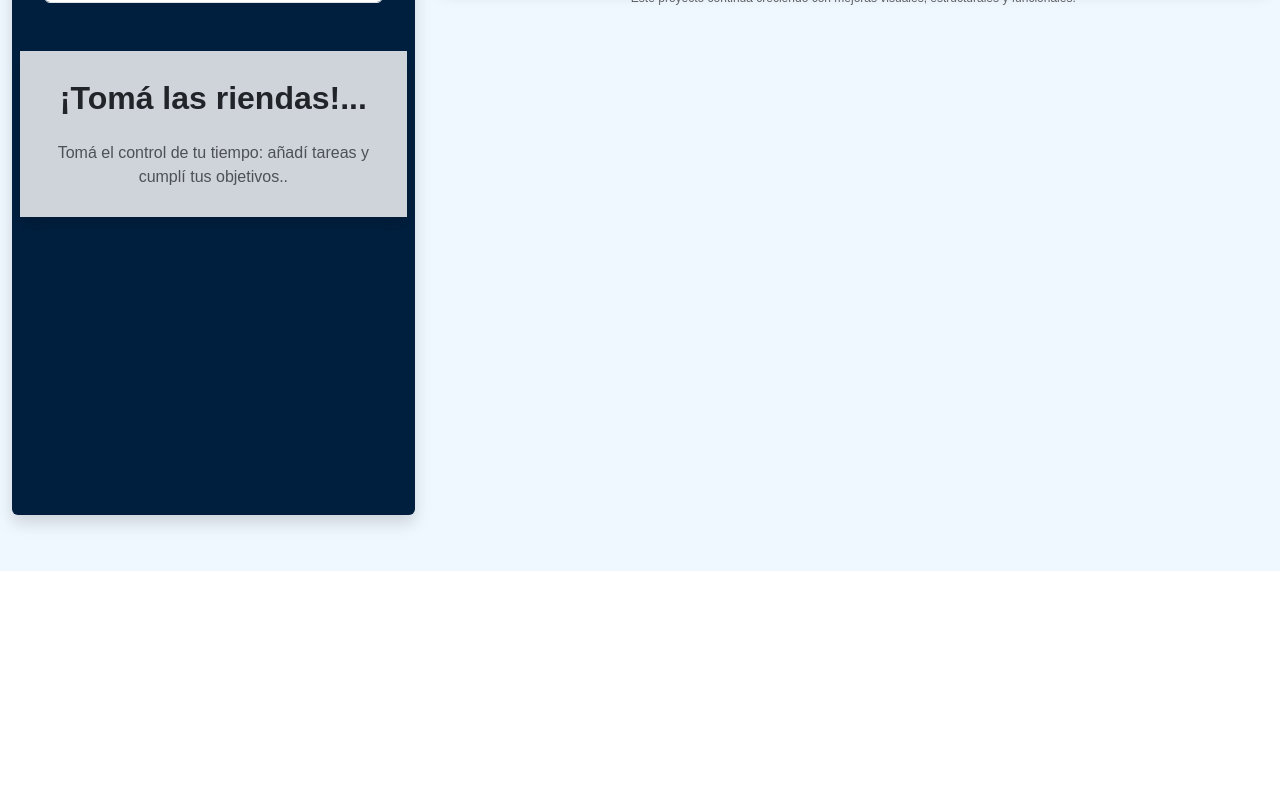
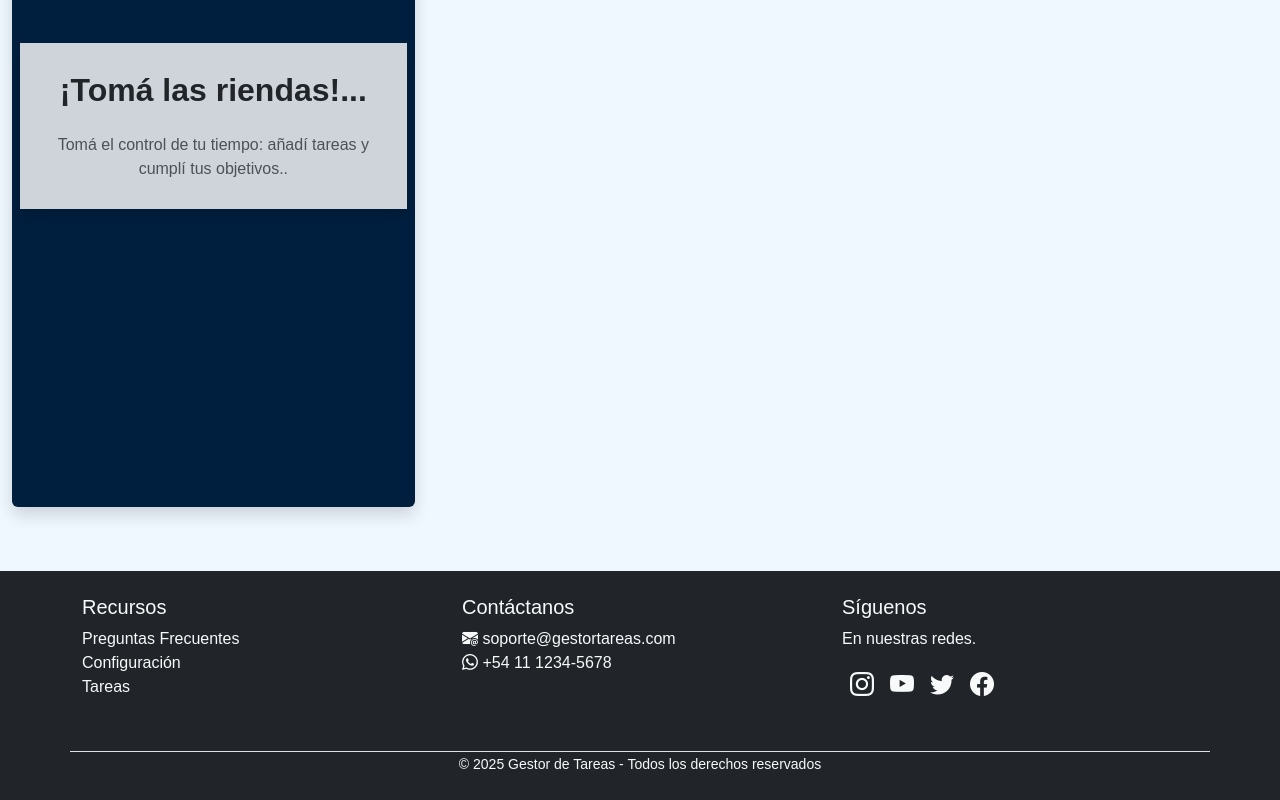
Before and after one commit to Maxii34/Tp-02-Lista-de-Tareas, a React (Vite) app: page / in a window 1280 px wide. Shown: the part 273-1073 px from the top of the page. Before the commit the page ends 844 px from the top, so only its background shows below. Built offline with nearby package versions, Linux system fonts and the light colour scheme; a web font is replaced by a local one.

Commit message:
Se agrego el componente footer

```diff
--- a/src/App.jsx
+++ b/src/App.jsx
@@ -1,4 +1,4 @@
-import { Inicio, Bienvenido, Footer, Menu} from "./components/index"
+import { Inicio, Bienvenido } from "./components/index"
 
 function App() {
 
--- a/src/components/pages/Inicio.jsx
+++ b/src/components/pages/Inicio.jsx
@@ -4,7 +4,7 @@ export const Inicio = () => {
   return (
     <>
       <Menu />
-      <main className="container-fluid my-4">
+      <main className="container-fluid my-3">
         <GestorTareas />
       </main>
       <Footer />
--- a/src/components/shared/Footer.jsx
+++ b/src/components/shared/Footer.jsx
@@ -1,8 +1,87 @@
+import { Container, Row, Col } from "react-bootstrap";
 
 export const Footer = () => {
-    return (
-        <div>
+  return (
+    <footer className="bg-dark text-light py-4 mt-3">
+      <Container>
+        <Row>
+          {/* Columna 1 */}
+          <Col md={4} className="mb-3 text-center text-md-start">
+            <h5>Recursos</h5>
+            <ul className="list-unstyled">
+              <li>
+                <a href="#" className="text-light text-decoration-none">
+                  Preguntas Frecuentes
+                </a>
+              </li>
+              <li>
+                <a href="#" className="text-light text-decoration-none">
+                  Configuración
+                </a>
+              </li>
+              <li>
+                <a href="#" className="text-light text-decoration-none">
+                  Tareas
+                </a>
+              </li>
+            </ul>
+          </Col>
 
-        </div>
-    );
+          {/* Columna 2 */}
+          <Col md={4} className="mb-3 text-center text-md-start">
+            <h5>Contáctanos</h5>
+            <ul className="list-unstyled">
+              <li>
+                <a href="mailto:soporte@gestortareas.com" className="text-light text-decoration-none">
+                  <i className="bi bi-envelope-at-fill"></i> soporte@gestortareas.com
+                </a>
+              </li>
+              <li>
+                <a href="tel:+541112345678" className="text-light text-decoration-none">
+                  <i className="bi bi-whatsapp"></i> +54 11 1234-5678
+                </a>
+              </li>
+            </ul>
+          </Col>
+
+          {/* Columna 3 */}
+          <Col md={4} className="mb-3 text-center text-md-start">
+            <h5>Síguenos</h5>
+            <p className="text-light">En nuestras redes.</p>
+            <ul className="list-unstyled d-flex justify-content-center justify-content-md-start">
+              <li className="px-2">
+                <a href="#" className="text-light">
+                  <i className="bi bi-instagram fs-4"></i>
+                </a>
+              </li>
+              <li className="px-2">
+                <a href="#" className="text-light">
+                  <i className="bi bi-youtube fs-4"></i>
+                </a>
+              </li>
+              <li className="px-2">
+                <a href="#" className="text-light">
+                  <i className="bi bi-twitter fs-4"></i>
+                </a>
+              </li>
+              <li className="px-2">
+                <a href="#" className="text-light">
+                  <i className="bi bi-facebook fs-4"></i>
+                </a>
+              </li>
+            </ul>
+          </Col>
+        </Row>
+
+        <Row className="mt-3">
+          <Col className="text-center border-1 border-top">
+            <small>
+              © {new Date().getFullYear()} Gestor de Tareas - Todos los derechos
+              reservados
+            </small>
+          </Col>
+        </Row>
+      </Container>
+    </footer>
+  );
 };
```
